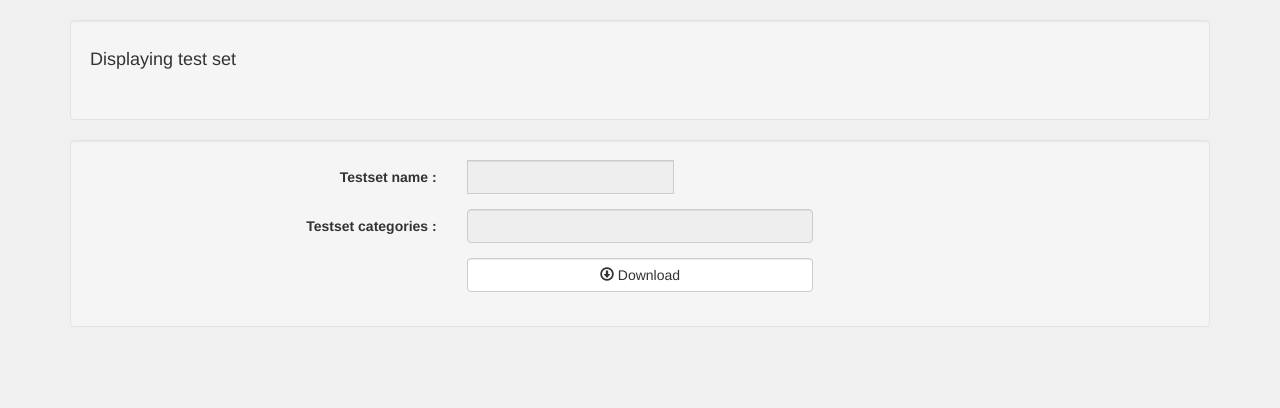
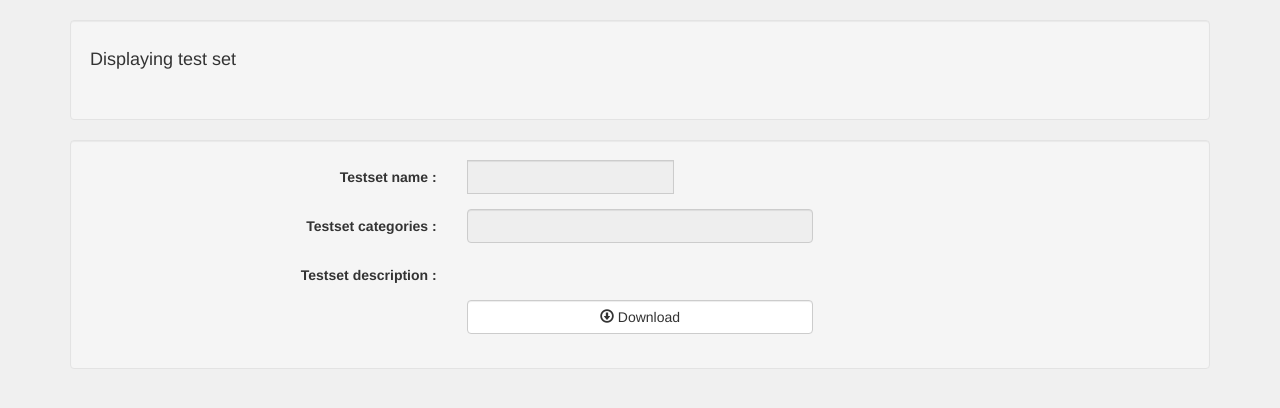
Before and after one commit to Scriptopathe/simso-exp, a Django app: template simsoexp/templates/testset.html in a window 1280 px wide. Shown: the part 52-460 px from the top of the page. Run offline with Django 3.2, Linux system fonts and the light colour scheme; the template is opened without the code that fills it, so the values that code supplies are empty; some libraries are stand-ins or nearby versions.

Commit message:
Updated testset display to include description

```diff
--- a/simsoexp/templates/testset.html
+++ b/simsoexp/templates/testset.html
@@ -16,7 +16,7 @@
             <label class="control-label col-sm-4">Testset name : </label>
             <div class="col-sm-4">
                 <div class="input-group">
-                    <input disabled class="form-control" type="text"  value="{{testset.name}}"></input>
+                    <input readonly class="form-control" type="text"  value="{{testset.name}}"></input>
                 </div>
             </div>
         </div>
@@ -24,7 +24,16 @@
         <div class="form-group">
             <label class="control-label col-sm-4">Testset categories : </label>
             <div class="col-sm-4">
-                <input disabled class="form-control" type="text" value="{{categories}}"></input>
+                <input readonly class="form-control" type="text" value="{{categories}}"></input>
+            </div>
+        </div>
+
+        <div class="form-group">
+            <label class="control-label col-sm-4">Testset description : </label>
+            <div class="col-sm-4" style="padding-top: 6px">
+                {% autoescape on %}
+                {{ testset.description|linebreaksbr }}
+                {% endautoescape %}
             </div>
         </div>
 
```
